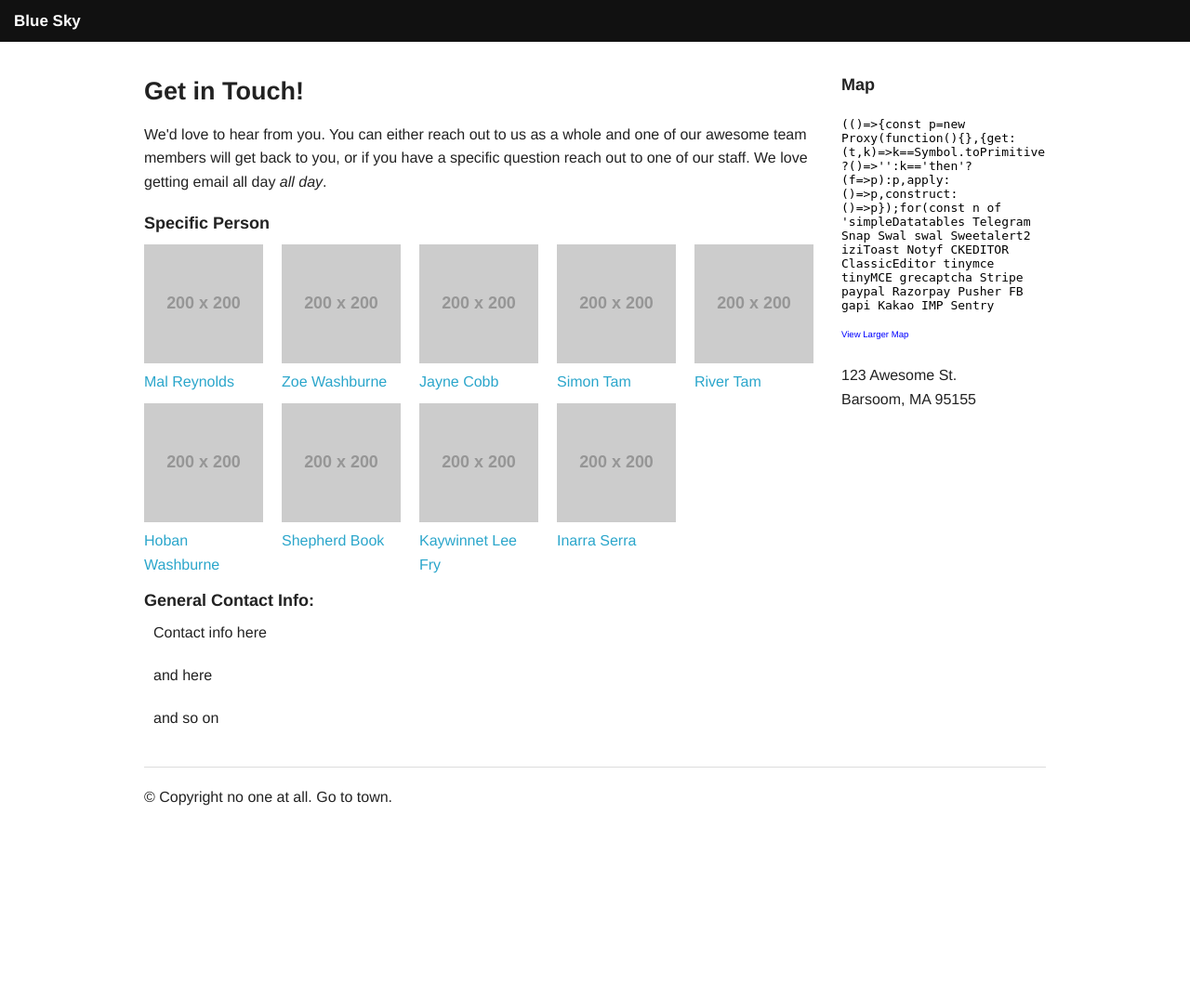
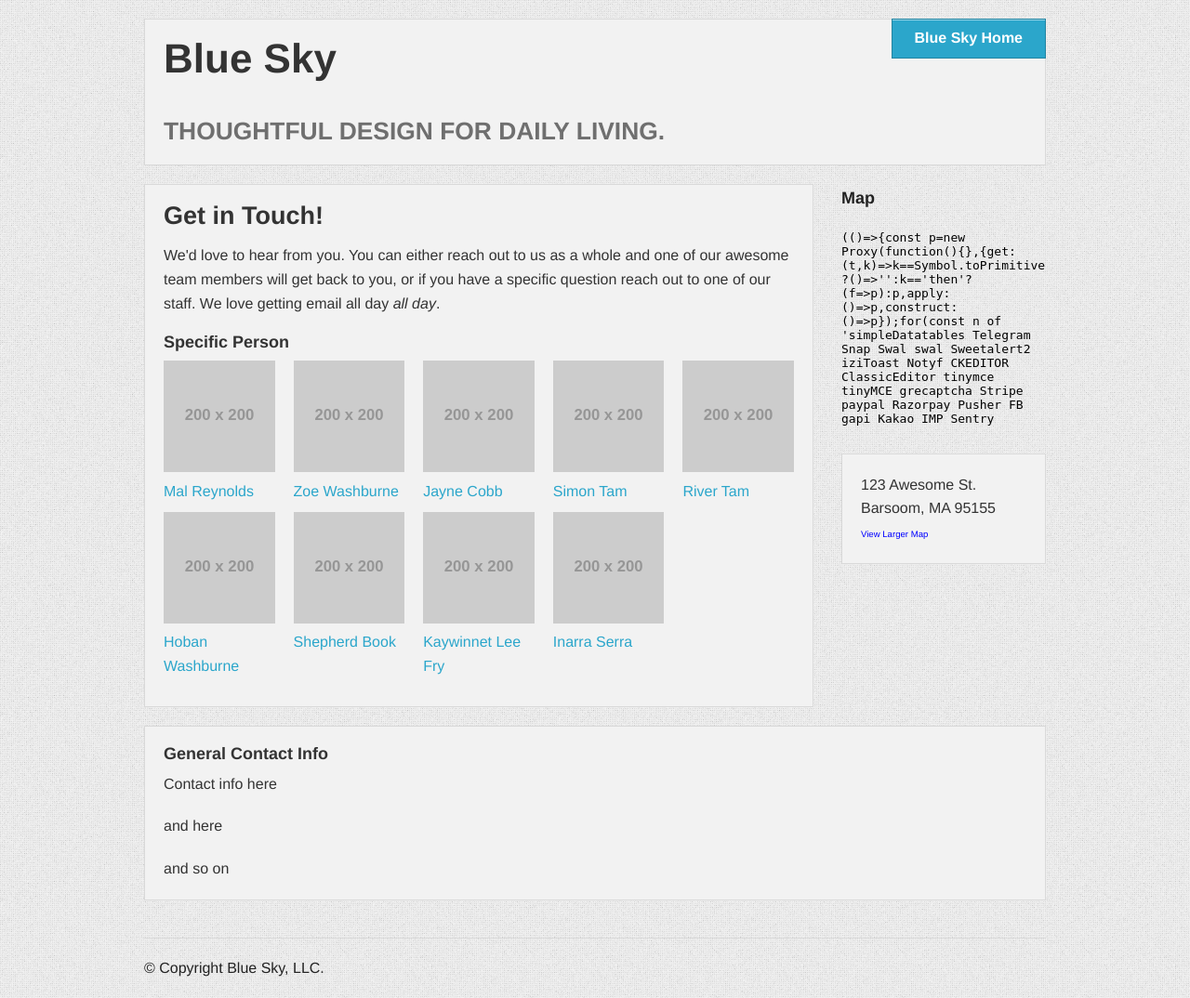
Before and after one commit to addahlbe/BlueSky, a Python web app: template realEstateApp/templates/contact-info.mako in a window 1280 px wide. Shown: the whole page at 93% size. Before the commit the page ends 867 px from the top, so only its background shows below. Run offline with Mako, Linux system fonts and the light colour scheme; the template is opened without the code that fills it, so the values that code supplies are empty; grey boxes labelled with a size stand in for pictures from a placeholder-image service; some libraries are stand-ins or nearby versions.

Commit message:
changed all different kinds of style, and added background texture

```diff
--- a/realEstateApp/dependencies/contactFoundation.css
+++ b/realEstateApp/dependencies/contactFoundation.css
@@ -10,7 +10,7 @@
   font-size: 100%; }
 
 body {
-  background: white;
+  background-image: url('/style/images/squairy_light.png');
   color: #222222;
   padding: 0;
   margin: 0;
--- a/realEstateApp/dependencies/foundation.css
+++ b/realEstateApp/dependencies/foundation.css
@@ -10,7 +10,7 @@
   font-size: 100%; }
 
 body {
-  background: white;
+  background-image: url('../style/images/squairy_light.png');
   color: #222222;
   padding: 0;
   margin: 0;
@@ -1011,14 +1011,14 @@
   font-family: "Helvetica Neue", "Helvetica", Helvetica, Arial, sans-serif;
   font-weight: bold;
   font-style: normal;
-  color: #222222;
+  color: #052037;
   text-rendering: optimizeLegibility;
   margin-top: 0.2em;
   margin-bottom: 0.5em;
   line-height: 1.2125em; }
   h1 small, h2 small, h3 small, h4 small, h5 small, h6 small {
     font-size: 60%;
-    color: #6f6f6f;
+    color: #EB770C;
     line-height: 0; }
 
 h1 {
--- a/realEstateApp/dependencies/homeFoundation.css
+++ b/realEstateApp/dependencies/homeFoundation.css
@@ -10,7 +10,7 @@
   font-size: 100%; }
 
 body {
-  background: white;
+  background-image: url('../style/images/squairy_light.png');
   color: #222222;
   padding: 0;
   margin: 0;
--- a/realEstateApp/templates/contact-info.mako
+++ b/realEstateApp/templates/contact-info.mako
@@ -19,9 +19,9 @@
 </head>
 <body>
 
- <nav class="top-bar">
+<!--  <nav class="top-bar">
     <ul class="title-area">
-      <!-- Title Area -->
+      Title Area
       <li class="name">
         <h1>
           <a href="/">
@@ -31,10 +31,23 @@
       </li>
       <li class="toggle-topbar menu-icon"><a href="#"><span>menu</span></a></li>
     </ul>
-  </nav>
+  </nav> -->
 
   <!-- End Top Bar -->
+  <div class="row">
+    <div class="large-12 columns" style="margin-top:20px">
+      <div class="nav-bar right">
+       <ul class="button-group">
+         <li><a href="/" class="button">Blue Sky Home</a></li>
+        </ul>
+      </div>
+      <div class="panel">
+        <h1>Blue Sky</h1>
+        <h1><small>THOUGHTFUL DESIGN FOR DAILY LIVING.</small></h1>
+      </div>
 
+    </div>
+  </div>
 
   <!-- Main Page Content and Sidebar -->
 
@@ -42,7 +55,7 @@
 
     <!-- Contact Details -->
     <div class="large-9 columns">
-
+      <div class="panel">
         <h3>Get in Touch!</h3>
         <p>We'd love to hear from you. You can either reach out to us as a whole and one of our awesome team members will get back to you, or if you have a specific question reach out to one of our staff. We love getting email all day <em>all day</em>.</p>
         <section class="section">
@@ -60,6 +73,7 @@
               <li><a href="mailto:inara@guild.comp.all"><img src="http://placehold.it/200x200&amp;text=[person]">Inarra Serra</a></li>
             </ul>
           </div>
+        </div>
       </section>
     </div>
 
@@ -73,22 +87,29 @@
       <h5>Map</h5>
       <!-- Clicking this placeholder fires the mapModal Reveal modal -->
       <p>
-        <iframe width="225" height="225" frameborder="0" scrolling="yes" marginheight="0" marginwidth="0" src="https://maps.google.com/maps?f=q&amp;source=s_q&amp;hl=en&amp;geocode=&amp;q=Iowa+City,+IA&amp;aq=0&amp;oq=iowa+ci&amp;sll=41.718799,-91.650867&amp;sspn=0.06855,0.154324&amp;t=h&amp;ie=UTF8&amp;hq=&amp;hnear=Iowa+City,+Johnson,+Iowa&amp;z=12&amp;iwloc=near&amp;output=embed"></iframe><br /><small><a href="https://maps.google.com/maps?f=q&amp;source=embed&amp;hl=en&amp;geocode=&amp;q=Iowa+City,+IA&amp;aq=0&amp;oq=iowa+ci&amp;sll=41.718799,-91.650867&amp;sspn=0.06855,0.154324&amp;t=h&amp;ie=UTF8&amp;hq=&amp;hnear=Iowa+City,+Johnson,+Iowa&amp;z=12&amp;iwloc=A" style="color:#0000FF;text-align:left">View Larger Map</a></small>
+        <iframe width="225" height="225" frameborder="0" scrolling="yes" marginheight="0" marginwidth="0" src="https://maps.google.com/maps?f=q&amp;source=s_q&amp;hl=en&amp;geocode=&amp;q=Iowa+City,+IA&amp;aq=0&amp;oq=iowa+ci&amp;sll=41.718799,-91.650867&amp;sspn=0.06855,0.154324&amp;t=h&amp;ie=UTF8&amp;hq=&amp;hnear=Iowa+City,+Johnson,+Iowa&amp;z=12&amp;iwloc=near&amp;output=embed"></iframe><br />
       </p>
+      <div class="panel">
       <p>
         123 Awesome St.<br />
-        Barsoom, MA 95155
+        Barsoom, MA 95155 <br />
+        <small><a href="https://maps.google.com/maps?f=q&amp;source=embed&amp;hl=en&amp;geocode=&amp;q=Iowa+City,+IA&amp;aq=0&amp;oq=iowa+ci&amp;sll=41.718799,-91.650867&amp;sspn=0.06855,0.154324&amp;t=h&amp;ie=UTF8&amp;hq=&amp;hnear=Iowa+City,+Johnson,+Iowa&amp;z=12&amp;iwloc=A" style="color:#0000FF;text-align:left">View Larger Map</a></small>
       </p>
+      </div>
     </div>
     <!-- End Sidebar -->
   </div>
 
   <!-- End Main Content and Sidebar -->
   <div class="row">
-    <h5 style="margin-left:15px"> General Contact Info: </h5>
-    <p style="margin-left:25px"> Contact info here </p>
-    <p style="margin-left:25px"> and here </p>
-    <p style="margin-left:25px"> and so on </p>
+    <div class="large-12 columns">
+      <div class="panel">
+        <h5 class="title"> General Contact Info </h5>
+        <p> Contact info here </p>
+        <p> and here </p>
+        <p> and so on </p>
+      </div>
+    </div>
   </div>
 
 
@@ -99,7 +120,7 @@
       <hr />
       <div class="row">
         <div class="large-6 columns">
-          <p>&copy; Copyright no one at all. Go to town.</p>
+          <p>&copy; Copyright Blue Sky, LLC.</p>
         </div>
         <div class="large-6 columns">
         </div>
--- a/realEstateApp/templates/index.mako
+++ b/realEstateApp/templates/index.mako
@@ -38,7 +38,8 @@
     <div class="large-12 columns" style="margin-top:20px">
       <div class="panel">
       <!--<h1><img style="height:200px width:400px" src="/style/images/logo/BlueSkySmall.jpg" /></h1>-->
-        <h1><i>Blue Sky Logo Here</i></h1>
+        <h2 style="color:#EB770C">THOUGHTFUL DESIGN FOR DAILY LIVING.</h2>
+        <h1 style="color:#052037; font-size:500%; text-align:center"><i>BLUE SKY</i></h1>
       </div>
     </div>
   </div>
@@ -146,15 +147,19 @@
 
   <div class="row">
     <div class="large-6 columns">
+      <div class ="panel">
         <a href="/home1"><img src="/style/images/Home1/MainExterior.jpg" /></a>
         <a href="/home1"><h4>Building Style 1</h4></a>
         <p>Bacon ipsum dolor sit amet nulla ham qui sint exercitation eiusmod commodo, chuck duis velit. Aute in reprehenderit, dolore aliqua non est magna in labore pig pork biltong. Eiusmod swine spare ribs reprehenderit culpa. Boudin aliqua adipisicing rump corned beef.</p>
       </div>
+    </div>
 
     <div class="large-6 columns">
+      <div class="panel">
         <a href="/home2"><img src="/style/images/Home2/MainExterior.jpg" /></a>
         <a href="/home2"><h4>Building Style 2</h4></a>
         <p>Bacon ipsum dolor sit amet nulla ham qui sint exercitation eiusmod commodo, chuck duis velit. Aute in reprehenderit, dolore aliqua non est magna in labore pig pork biltong. Eiusmod swine spare ribs reprehenderit culpa. Boudin aliqua adipisicing rump corned beef.</p>
+      </div>
     </div>
 
 <!--     <div class="large-4 columns">
@@ -162,6 +167,7 @@
       <h4>Building Style 3</h4>
       <p>Bacon ipsum dolor sit amet nulla ham qui sint exercitation eiusmod commodo, chuck duis velit. Aute in reprehenderit, dolore aliqua non est magna in labore pig pork biltong. Eiusmod swine spare ribs reprehenderit culpa. Boudin aliqua adipisicing rump corned beef.</p>
     </div> -->
+      </div>
 
     </div>
 
--- a/realEstateApp/templates/info.mako
+++ b/realEstateApp/templates/info.mako
@@ -17,10 +17,10 @@
 
 </head>
 <body>
-
- <nav class="top-bar">
+<!--
+ <nav class="top-bar" style="color:#052037">
     <ul class="title-area">
-      <!-- Title Area -->
+      Title Area
       <li class="name">
         <h1>
           <a href="/">
@@ -30,36 +30,46 @@
       </li>
       <li class="toggle-topbar menu-icon"><a href="#"><span>menu</span></a></li>
     </ul>
-  </nav>
+  </nav> -->
 
   <!-- End Top Bar -->
+  <a id="Top"></a>
+  <!-- Nav Bar -->
 
+  <div class="row">
+    <div class="large-12 columns" style="margin-top:20px">
+      <div class="nav-bar right">
+       <ul class="button-group">
+         <li><a href="/" class="button">Blue Sky Home</a></li>
+        </ul>
+      </div>
+      <div class="panel">
+        <h1>Blue Sky</h1>
+        <h1><small>THOUGHTFUL DESIGN FOR DAILY LIVING.</small></h1>
+      </div>
+
+    </div>
+  </div>
 
   <!-- Main Page Content and Sidebar -->
 
   <div class="row">
-
     <!-- Contact Details -->
-    <div class="large-9 columns">
-
-      <h3>Company Bio</h3>
-      <p>Write all kinds of information about the company here. How it got started, everything. Customers like a homey presence and to feel connected with owners. Members will get back to you, or if you have a specific question reach out to one of our staff. We love getting email all day <em>all day</em>.</p>
+    <div class="large-12 columns">
+      <div class="panel">
+        <h3 class="title">Company Bio</h3>
+        <p>Write all kinds of information about the company here. How it got started, everything. Customers like a homey presence and to feel connected with owners. Members will get back to you, or if you have a specific question reach out to one of our staff. We love getting email all day <em>all day</em>.</p>
+        <div>
+          <!--<img border="0" src="/style/images/logo/BlueSkyMed.jpg" alt="Bedroom1 / Image Broken">-->
+        </div>
+      </div>
+      <p>&copy; Copyright Blue Sky, LLC.</p>
     </div>
 
     <!-- End Contact Details -->
   <!-- Footer -->
 
   <footer class="row">
-    <div class="large-12 columns">
-      <hr />
-      <div class="row">
-        <div class="large-6 columns">
-          <p>&copy; Copyright Blue Sky, LLC.</p>
-        </div>
-        <div class="large-6 columns">
-        </div>
-      </div>
-    </div>
   </footer>
 
   <!-- End Footer -->
@@ -67,14 +77,6 @@
 
 
   <!-- Map Modal -->
-
-  <div class="reveal-modal" id="mapModal">
-    <h4>Where We Are</h4>
-    <p><img src="http://placehold.it/800x600" /></p>
-
-    <!-- Any anchor with this class will close the modal. This also inherits certain styles, which can be overriden. -->
-    <a href="#" class="close-reveal-modal">&times;</a>
-  </div>
 
   <script>
   document.write('<script src=js/vendor/' +
```
Also changed, not shown: realEstateApp/dependencies/images/blu_stripes.png (added), realEstateApp/dependencies/images/squairy_light.png (added). Lines whose indentation alone changed are shown as unchanged.
